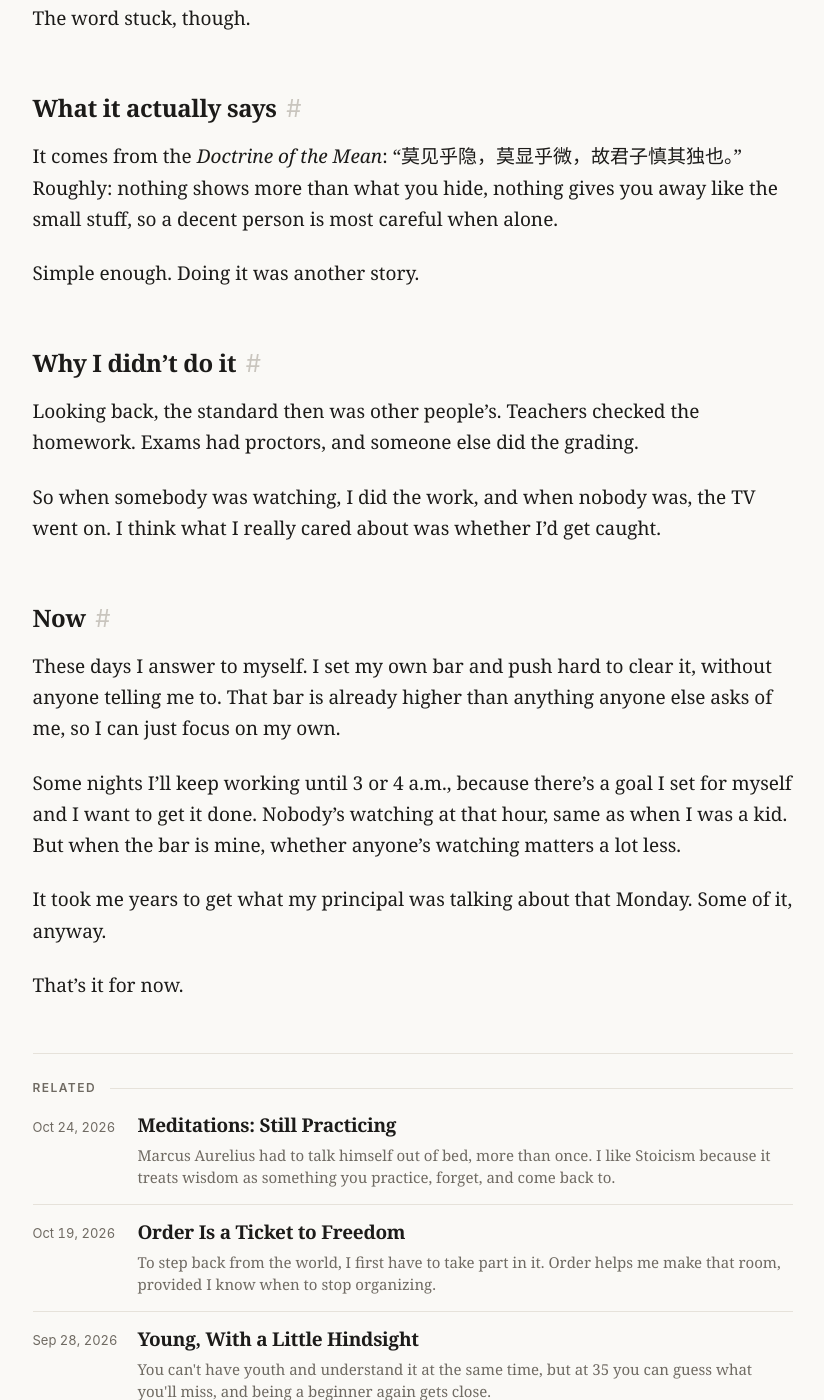
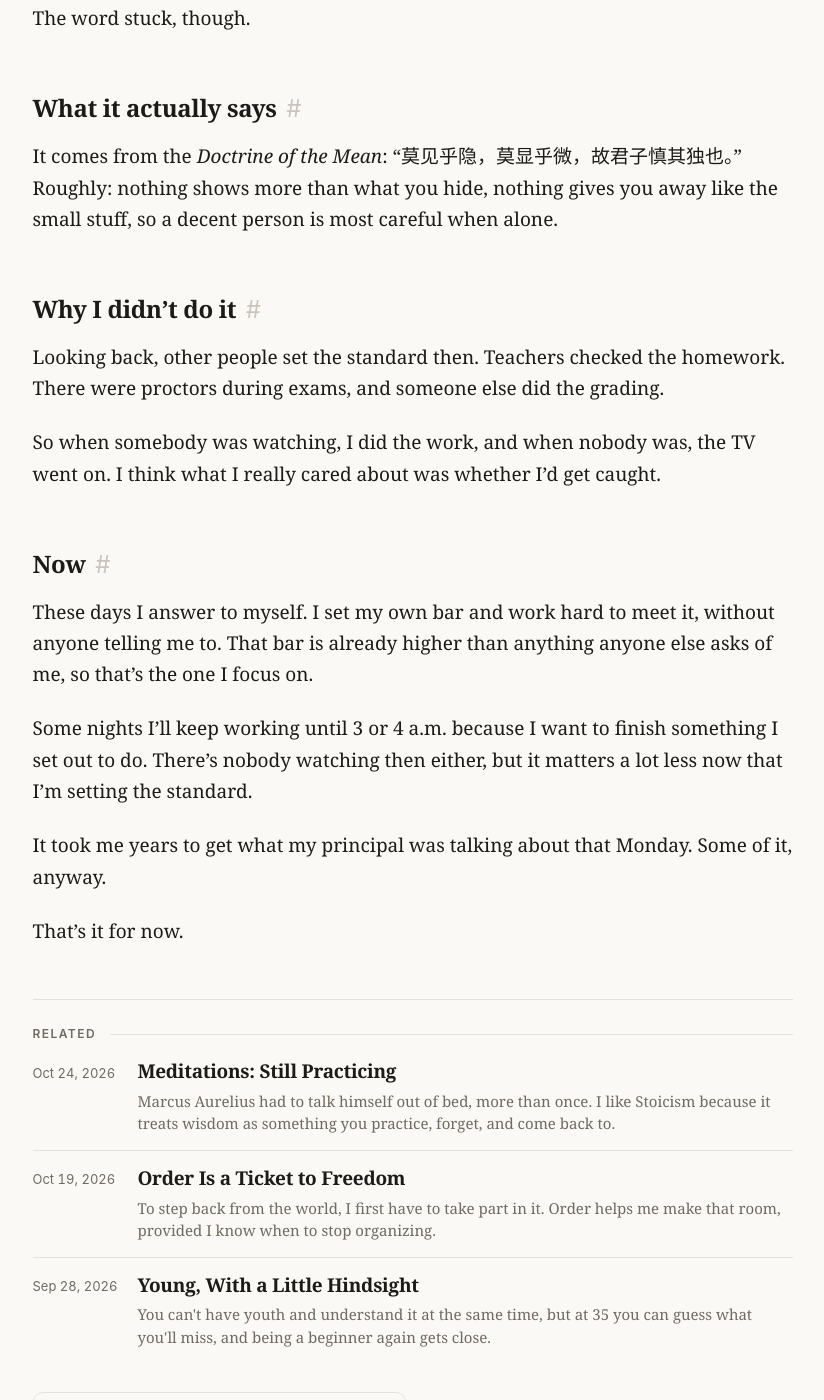
Before and after one commit to zachc-ai/zachc-ai.github.io, a Jekyll site: the page built from _posts/2026-10-29-when-nobodys-watching.md, in a window 1280 px wide and 1400 px high, scrolled down 586 px. Shown: the whole window, without its empty margins (220-1044 px from the left). Built offline with Jekyll 4.4.1, drawn with Linux system fonts in a browser that asks for light colours; comment, search, counter and statistics services are not loaded.

Commit message:
Preserve voice in blog polishing and apply approved draft
Keep the editing workflow model-independent and verify original meaning and bilingual equivalence. Apply the approved revision of When Nobody's Watching.

Co-authored-by: Copilot <223556219+Copilot@users.noreply.github.com>

```diff
--- a/_posts/2026-10-29-when-nobodys-watching.md
+++ b/_posts/2026-10-29-when-nobodys-watching.md
@@ -22,19 +22,17 @@ The word stuck, though.
 
 It comes from the *Doctrine of the Mean*: "莫见乎隐，莫显乎微，故君子慎其独也。" Roughly: nothing shows more than what you hide, nothing gives you away like the small stuff, so a decent person is most careful when alone.
 
-Simple enough. Doing it was another story.
-
 ## Why I didn't do it
 
-Looking back, the standard then was other people's. Teachers checked the homework. Exams had proctors, and someone else did the grading.
+Looking back, other people set the standard then. Teachers checked the homework. There were proctors during exams, and someone else did the grading.
 
 So when somebody was watching, I did the work, and when nobody was, the TV went on. I think what I really cared about was whether I'd get caught.
 
 ## Now
 
-These days I answer to myself. I set my own bar and push hard to clear it, without anyone telling me to. That bar is already higher than anything anyone else asks of me, so I can just focus on my own.
+These days I answer to myself. I set my own bar and work hard to meet it, without anyone telling me to. That bar is already higher than anything anyone else asks of me, so that's the one I focus on.
 
-Some nights I'll keep working until 3 or 4 a.m., because there's a goal I set for myself and I want to get it done. Nobody's watching at that hour, same as when I was a kid. But when the bar is mine, whether anyone's watching matters a lot less.
+Some nights I'll keep working until 3 or 4 a.m. because I want to finish something I set out to do. There's nobody watching then either, but it matters a lot less now that I'm setting the standard.
 
 It took me years to get what my principal was talking about that Monday. Some of it, anyway.
 
@@ -56,21 +54,19 @@ That's it for now.
 
 用大白话说，差不多是：越是藏着的东西，越容易露出来；越是小事，越能看出一个人。所以一个人待着的时候，反而要更小心。
 
-道理是不复杂嘛，做起来就是另一回事了。
-
 ## 那时候为什么没做到
 
-回头看，那时候的标准是别人的。作业有老师查，考试有人监考，成绩也是别人打的。
+回头看，那时候的标准是别人定的。作业有老师查，考试有人监考，分数也是别人给的。
 
 有人看着，我就好好做；没人看着，电视就开了。我那会儿在意的，其实是会不会被查到吧。
 
 ## 现在呢
 
-现在得对自己负责了。我给自己定了一个 bar，要求自己一定做到。这股劲儿是自己的，不用谁催。而且这个 bar 已经比别人对我的要求都高了，所以只管自己的就行。
+现在得对自己负责了。我给自己定了个 bar，要求自己一定做到，也不用谁催。这个 bar 已经比别人对我的要求都高了，我就照着自己定的来。
 
-有时候大半夜的，我会一直干到三四点，就为了把自己定的目标做完。跟小时候一样，这时候也没人看着。可标准成了自己的，有没有人看，好像也就没那么要紧了。
+有时候我会一直干到凌晨三四点，就为了把自己定的目标做完。这时候也没人看着。不过标准是自己定的，有没有人看，好像也就没那么要紧了。
 
-校长那天讲的，我是隔了这么多年才懂了一点。
+校长那天讲的话，隔了这么多年，我才懂了一点。
 
 先写到这儿。
 
```
Also changed, not shown: .claude/skills/blog-polish/SKILL.md, .claude/skills/blog-polish/references/en-antipatterns.md, .claude/skills/blog-polish/references/preservation-checks.md (added), .claude/skills/blog-polish/references/zh-antipatterns.md.
